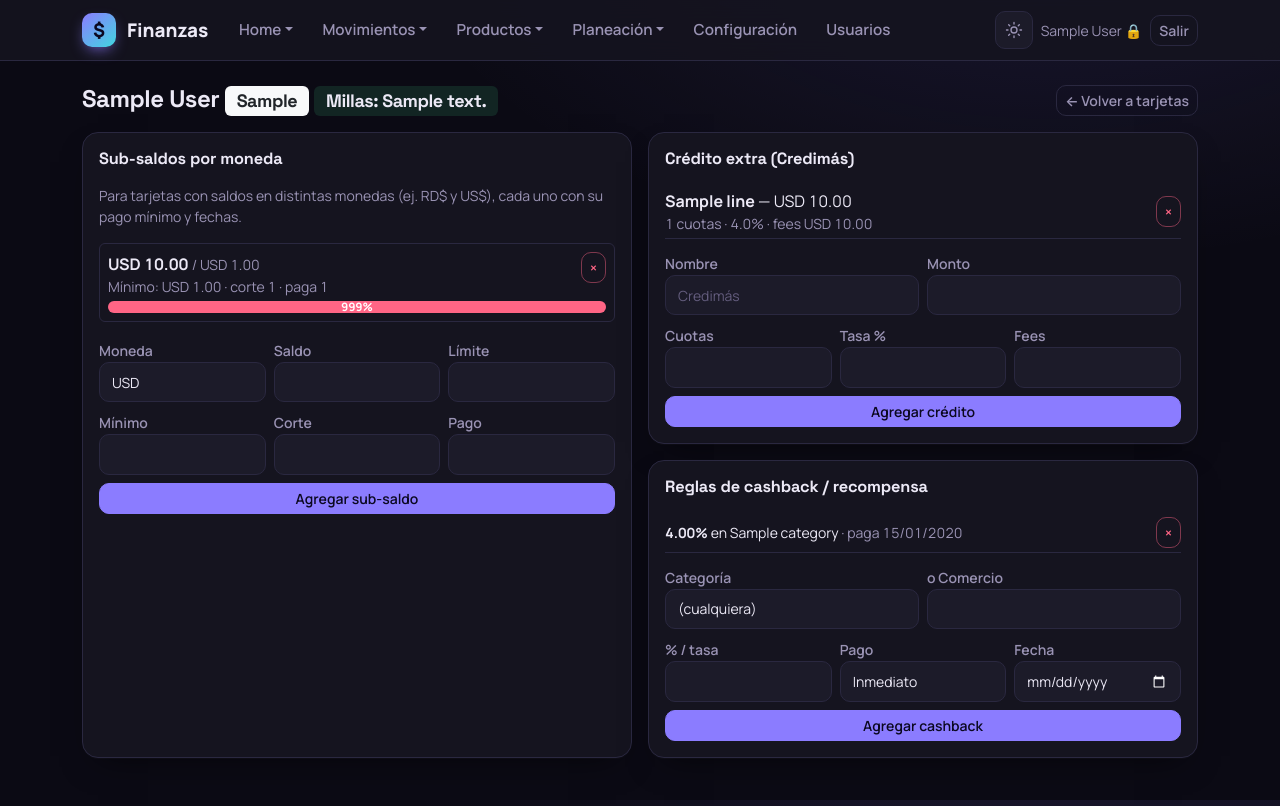
After one commit to Peraltasolenny/finanzas-app, a Flask app: page /productos/tarjeta/1 in a window 1280 px wide. The commit adds this page. Run offline with Flask 3, Linux system fonts and the light colour scheme; a user stored in the database is signed in; tables that the repository leaves empty hold one stand-in row (values such as "Sample post").

Commit message:
v2 Fase 3c: gestión avanzada de tarjetas (sub-saldos por moneda, crédito extra/Credimás, cashback) y subcategorías
Co-Authored-By: Claude Opus 4.8 (1M context) <noreply@anthropic.com>

```diff
--- a/main.py
+++ b/main.py
@@ -352,8 +352,9 @@ def categories():
     if request.method == "POST":
         nombre = request.form.get("name", "").strip()
         tipo = request.form.get("type")
+        parent_id = _int_or(request.form.get("parent_id"), None)
         if nombre and tipo in ("income", "expense"):
-            db.session.add(Category(user_id=uid, name=nombre, type=tipo))
+            db.session.add(Category(user_id=uid, name=nombre, type=tipo, parent_id=parent_id))
             db.session.commit()
             flash("Categoría agregada.", "success")
         else:
@@ -362,7 +363,10 @@ def categories():
 
     ingresos = Category.query.filter_by(user_id=uid, type="income").order_by(Category.name).all()
     gastos = Category.query.filter_by(user_id=uid, type="expense").order_by(Category.name).all()
-    return render_template("categories.html", ingresos=ingresos, gastos=gastos)
+    # Posibles categorías padre (las que no son ya subcategorías).
+    padres = Category.query.filter_by(user_id=uid, parent_id=None).order_by(
+        Category.type, Category.name).all()
+    return render_template("categories.html", ingresos=ingresos, gastos=gastos, padres=padres)
 
 
 @main_bp.route("/categorias/toggle/<int:cat_id>", methods=["POST"])
--- a/templates/_cat_row.html
+++ b/templates/_cat_row.html
@@ -1,5 +1,5 @@
 <div class="d-flex justify-content-between align-items-center py-2 border-bottom">
-  <span class="{{ '' if c.is_active else 'text-decoration-line-through text-muted' }}">{{ c.name }}</span>
+  <span class="{{ '' if c.is_active else 'text-decoration-line-through text-muted' }}">{% if c.parent %}<span class="text-muted small">↳ </span>{% endif %}{{ c.name }}{% if c.parent %} <span class="text-muted small">({{ c.parent.name }})</span>{% endif %}</span>
   <form method="post" action="{{ url_for('main.toggle_category', cat_id=c.id) }}">
     <input type="hidden" name="csrf_token" value="{{ csrf_token() }}">
     <button class="btn btn-sm {{ 'btn-outline-secondary' if c.is_active else 'btn-outline-success' }}">
--- /dev/null
+++ b/templates/tarjeta_detalle.html
@@ -0,0 +1,108 @@
+{% extends "base.html" %}
+{% block title %}{{ card.name }}{% endblock %}
+{% block content %}
+<div class="d-flex justify-content-between align-items-center flex-wrap gap-2 mb-3">
+  <h4 class="mb-0 page-title">{{ card.name }}
+    {% if card.bank %}<span class="badge text-bg-light text-dark">{{ card.bank }}</span>{% endif %}
+    {% if card.benefit_type != 'none' %}<span class="badge text-bg-success">{{ 'Cashback' if card.benefit_type=='cashback' else 'Millas' }}{% if card.benefit_detail %}: {{ card.benefit_detail }}{% endif %}</span>{% endif %}
+  </h4>
+  <a class="btn btn-sm btn-outline-secondary" href="{{ url_for('v2.tarjetas') }}">← Volver a tarjetas</a>
+</div>
+
+<div class="row g-3">
+  {# Sub-saldos por moneda #}
+  <div class="col-lg-6">
+    <div class="card shadow-sm h-100"><div class="card-body">
+      <h5 class="card-title mb-3">Sub-saldos por moneda</h5>
+      <p class="text-muted small">Para tarjetas con saldos en distintas monedas (ej. RD$ y US$), cada uno con su pago mínimo y fechas.</p>
+      {% for b in card.card_balances %}
+        <div class="border rounded p-2 mb-2">
+          <div class="d-flex justify-content-between">
+            <div>
+              <strong>{{ money(b.balance, b.currency) }}</strong>
+              {% if b.credit_limit %}<span class="small text-muted">/ {{ money(b.credit_limit, b.currency) }}</span>{% endif %}
+              <div class="small text-muted">Mínimo: {{ money(b.minimum_payment, b.currency) }}{% if b.cutoff_day %} · corte {{ b.cutoff_day }}{% endif %}{% if b.due_day %} · paga {{ b.due_day }}{% endif %}</div>
+            </div>
+            <form method="post" action="{{ url_for('v2.eliminar_saldo', bal_id=b.id) }}">
+              <input type="hidden" name="csrf_token" value="{{ csrf_token() }}">
+              <button class="btn btn-sm btn-outline-danger">×</button>
+            </form>
+          </div>
+          {% if b.utilization is not none %}
+            {% set uc = 'bg-success' if b.utilization <= 30 else ('bg-warning' if b.utilization <= 50 else 'bg-danger') %}
+            <div class="progress mt-1" style="height:12px"><div class="progress-bar {{ uc }}" style="width: {{ [b.utilization,100]|min }}%">{{ b.utilization }}%</div></div>
+          {% endif %}
+        </div>
+      {% else %}<p class="text-muted small">Sin sub-saldos. Agrega uno abajo.</p>{% endfor %}
+      <form method="post" action="{{ url_for('v2.agregar_saldo', acc_id=card.id) }}" class="row g-2 mt-1">
+        <input type="hidden" name="csrf_token" value="{{ csrf_token() }}">
+        <div class="col-4"><label class="form-label small mb-0">Moneda</label>
+          <select name="currency" class="form-select form-select-sm">{% for m in monedas %}<option {{ 'selected' if m==base }}>{{ m }}</option>{% endfor %}</select></div>
+        <div class="col-4"><label class="form-label small mb-0">Saldo</label><input type="number" step="0.01" name="balance" class="form-control form-control-sm"></div>
+        <div class="col-4"><label class="form-label small mb-0">Límite</label><input type="number" step="0.01" name="credit_limit" class="form-control form-control-sm"></div>
+        <div class="col-4"><label class="form-label small mb-0">Mínimo</label><input type="number" step="0.01" name="minimum_payment" class="form-control form-control-sm"></div>
+        <div class="col-4"><label class="form-label small mb-0">Corte</label><input type="number" min="1" max="31" name="cutoff_day" class="form-control form-control-sm"></div>
+        <div class="col-4"><label class="form-label small mb-0">Pago</label><input type="number" min="1" max="31" name="due_day" class="form-control form-control-sm"></div>
+        <div class="col-12"><button class="btn btn-sm btn-dark w-100">Agregar sub-saldo</button></div>
+      </form>
+    </div></div>
+  </div>
+
+  {# Crédito extra (Credimás) #}
+  <div class="col-lg-6">
+    <div class="card shadow-sm mb-3"><div class="card-body">
+      <h5 class="card-title mb-3">Crédito extra (Credimás)</h5>
+      {% for cl in card.credit_lines %}
+        <div class="d-flex justify-content-between align-items-center border-bottom py-1">
+          <div>
+            <strong>{{ cl.name }}</strong> — {{ money(cl.amount) }}
+            <div class="small text-muted">{% if cl.installments %}{{ cl.installments }} cuotas · {% endif %}{{ '%.1f'|format(cl.interest_rate) }}%{% if cl.fees %} · fees {{ money(cl.fees) }}{% endif %}</div>
+          </div>
+          <form method="post" action="{{ url_for('v2.eliminar_credito', line_id=cl.id) }}">
+            <input type="hidden" name="csrf_token" value="{{ csrf_token() }}">
+            <button class="btn btn-sm btn-outline-danger">×</button>
+          </form>
+        </div>
+      {% else %}<p class="text-muted small">Sin créditos extra.</p>{% endfor %}
+      <form method="post" action="{{ url_for('v2.agregar_credito', acc_id=card.id) }}" class="row g-2 mt-1">
+        <input type="hidden" name="csrf_token" value="{{ csrf_token() }}">
+        <div class="col-6"><label class="form-label small mb-0">Nombre</label><input type="text" name="name" class="form-control form-control-sm" placeholder="Credimás"></div>
+        <div class="col-6"><label class="form-label small mb-0">Monto</label><input type="number" step="0.01" name="amount" class="form-control form-control-sm"></div>
+        <div class="col-4"><label class="form-label small mb-0">Cuotas</label><input type="number" name="installments" class="form-control form-control-sm"></div>
+        <div class="col-4"><label class="form-label small mb-0">Tasa %</label><input type="number" step="0.01" name="interest_rate" class="form-control form-control-sm"></div>
+        <div class="col-4"><label class="form-label small mb-0">Fees</label><input type="number" step="0.01" name="fees" class="form-control form-control-sm"></div>
+        <div class="col-12"><button class="btn btn-sm btn-dark w-100">Agregar crédito</button></div>
+      </form>
+    </div></div>
+
+    {# Cashback #}
+    <div class="card shadow-sm"><div class="card-body">
+      <h5 class="card-title mb-3">Reglas de cashback / recompensa</h5>
+      {% for r in card.cashback_rules %}
+        <div class="d-flex justify-content-between align-items-center border-bottom py-1">
+          <div class="small">
+            <strong>{{ '%.2f'|format(r.rate) }}%</strong> en
+            {{ r.category.name if r.category else (r.merchant or 'todo') }}
+            <span class="text-muted">· {{ 'inmediato' if r.payout=='immediate' else ('paga ' + r.payout_date.strftime('%d/%m/%Y')) if r.payout_date else 'a fecha' }}</span>
+          </div>
+          <form method="post" action="{{ url_for('v2.eliminar_cashback', rule_id=r.id) }}">
+            <input type="hidden" name="csrf_token" value="{{ csrf_token() }}">
+            <button class="btn btn-sm btn-outline-danger">×</button>
+          </form>
+        </div>
+      {% else %}<p class="text-muted small">Sin reglas de cashback.</p>{% endfor %}
+      <form method="post" action="{{ url_for('v2.agregar_cashback', acc_id=card.id) }}" class="row g-2 mt-1">
+        <input type="hidden" name="csrf_token" value="{{ csrf_token() }}">
+        <div class="col-6"><label class="form-label small mb-0">Categoría</label>
+          <select name="category_id" class="form-select form-select-sm"><option value="">(cualquiera)</option>{% for c in categorias %}<option value="{{ c.id }}">{{ c.name }}</option>{% endfor %}</select></div>
+        <div class="col-6"><label class="form-label small mb-0">o Comercio</label><input type="text" name="merchant" class="form-control form-control-sm"></div>
+        <div class="col-4"><label class="form-label small mb-0">% / tasa</label><input type="number" step="0.01" name="rate" class="form-control form-control-sm"></div>
+        <div class="col-4"><label class="form-label small mb-0">Pago</label>
+          <select name="payout" class="form-select form-select-sm"><option value="immediate">Inmediato</option><option value="date">A fecha</option></select></div>
+        <div class="col-4"><label class="form-label small mb-0">Fecha</label><input type="date" name="payout_date" class="form-control form-control-sm"></div>
+        <div class="col-12"><button class="btn btn-sm btn-dark w-100">Agregar cashback</button></div>
+      </form>
+    </div></div>
+  </div>
+</div>
+{% endblock %}
```
Also changed, not shown: templates/categories.html (+8 -1 lines), templates/tarjetas.html (+8 -5 lines), v2.py (+108 -1 lines).
